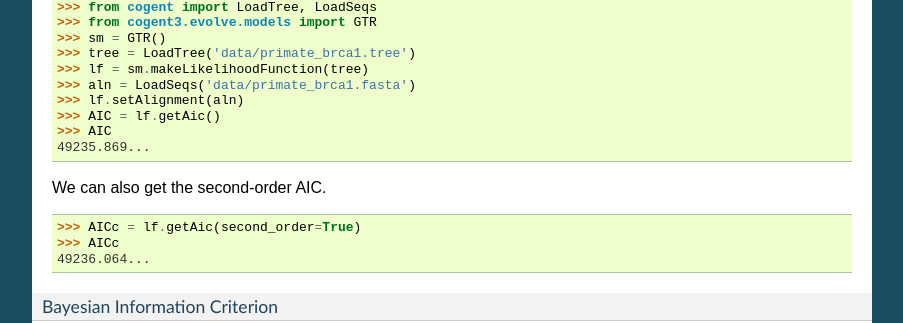
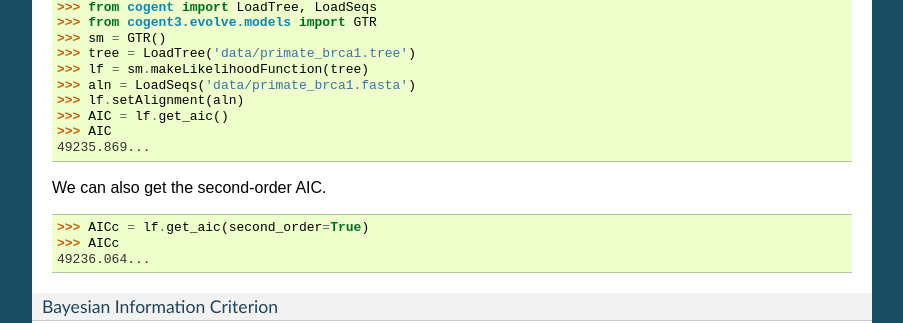
Before and after one commit to cogent3/cogent3, a Sphinx documentation site: the page built from doc/cookbook/using_likelihood_to_perform_evolutionary_analyses.rst, in a window 1280 px wide and 900 px high, scrolled down 5953 px. Shown: the part 151-474 px from the top of the window, without its empty margins (198-1101 px from the left). Built offline with Sphinx 7.4.7, drawn with Linux system fonts in a browser that asks for light colours; formulas are drawn with MathJax 3; pages that are not in the unit, such as notebooks, are missing from menus.

Commit message:
getAic to get_aic

```diff
--- a/doc/cookbook/using_likelihood_to_perform_evolutionary_analyses.rst
+++ b/doc/cookbook/using_likelihood_to_perform_evolutionary_analyses.rst
@@ -358,7 +358,7 @@ Aikake Information Criterion
     >>> lf = sm.makeLikelihoodFunction(tree)
     >>> aln = LoadSeqs('data/primate_brca1.fasta')
     >>> lf.setAlignment(aln)
-    >>> AIC = lf.getAic()
+    >>> AIC = lf.get_aic()
     >>> AIC
     49235.869...
 
@@ -366,7 +366,7 @@ We can also get the second-order AIC.
 
 .. doctest::
 
-    >>> AICc = lf.getAic(second_order=True)
+    >>> AICc = lf.get_aic(second_order=True)
     >>> AICc
     49236.064...
 
```
Also changed, not shown: 2 other files.
